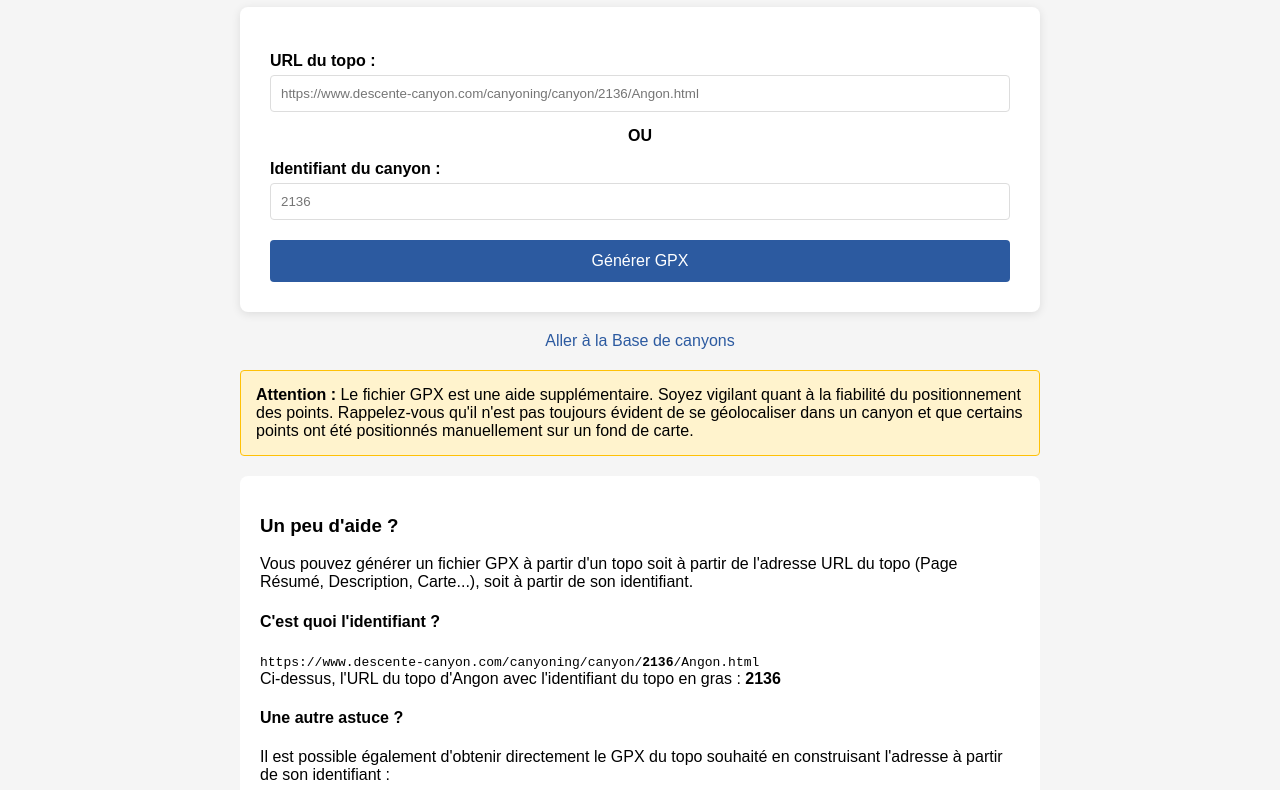
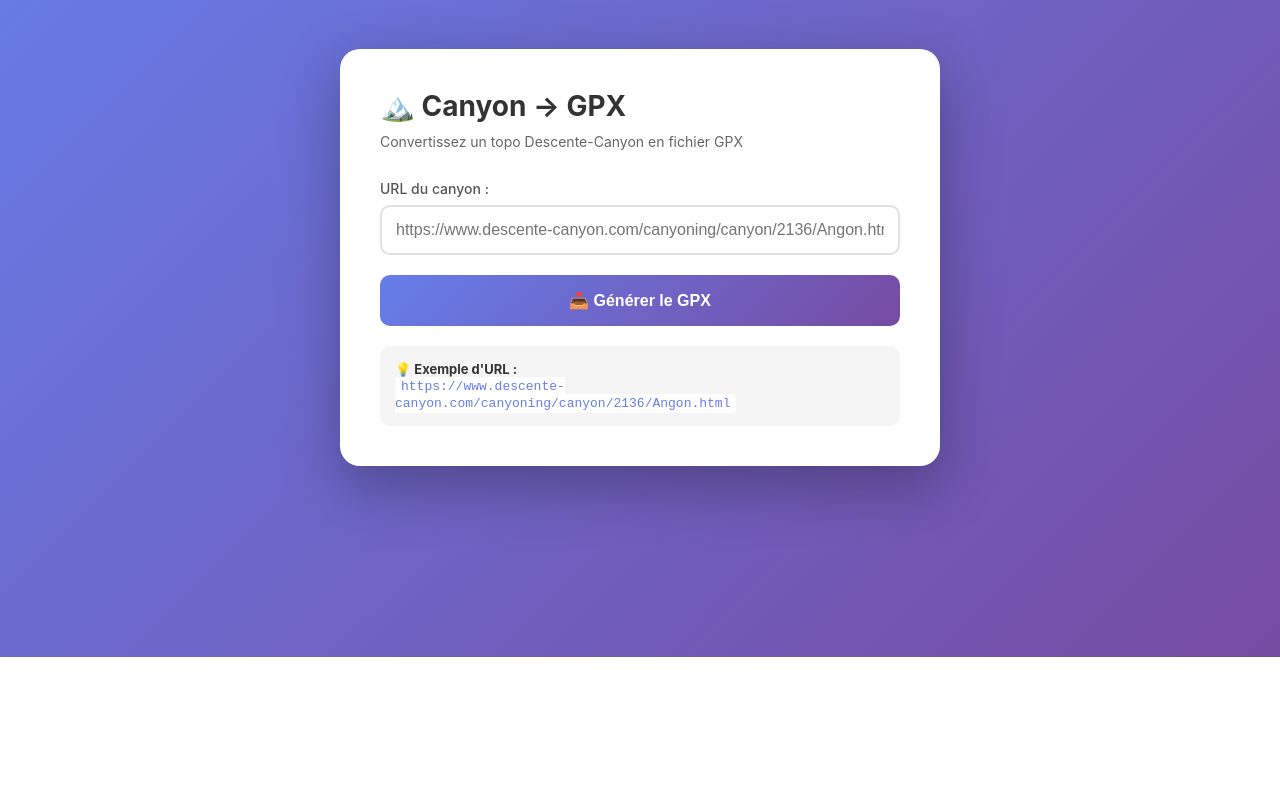
Before and after one commit to turbopuj/dc-js, a website: page public/index.html in a window 1280 px wide. Shown: the part 143-933 px from the top of the page. After the commit the page ends 800 px from the top, so only its background shows below. Drawn offline with Linux system fonts and the light colour scheme.

Commit message:
Refactor index.html for improved UI and UX
Updated the title and improved styling for better user experience. Adjusted input fields and button styles for consistency and added a new subtitle.

```diff
--- a/public/index.html
+++ b/public/index.html
@@ -3,143 +3,223 @@
 <head>
   <meta charset="UTF-8">
   <meta name="viewport" content="width=device-width, initial-scale=1.0">
-  <title>Conversion Descente Canyon vers GPX</title>
+  <title>Convertisseur Canyon → GPX</title>
   <style>
+    * {
+      margin: 0;
+      padding: 0;
+      box-sizing: border-box;
+    }
+
     body {
-      font-family: Arial, sans-serif;
-      max-width: 800px;
-      margin: 50px auto;
+      font-family: -apple-system, BlinkMacSystemFont, 'Segoe UI', Roboto, sans-serif;
+      background: linear-gradient(135deg, #667eea 0%, #764ba2 100%);
+      min-height: 100vh;
+      display: flex;
+      align-items: center;
+      justify-content: center;
       padding: 20px;
-      background-color: #f5f5f5;
     }
+
+    .container {
+      background: white;
+      padding: 40px;
+      border-radius: 20px;
+      box-shadow: 0 20px 60px rgba(0,0,0,0.3);
+      max-width: 600px;
+      width: 100%;
+    }
+
     h1 {
-      color: #2c5aa0;
-      text-align: center;
+      color: #333;
+      margin-bottom: 10px;
+      font-size: 28px;
     }
-    form {
-      background: white;
-      padding: 30px;
-      border-radius: 8px;
-      box-shadow: 0 2px 10px rgba(0,0,0,0.1);
+
+    .subtitle {
+      color: #666;
+      margin-bottom: 30px;
+      font-size: 14px;
     }
+
+    .input-group {
+      margin-bottom: 20px;
+    }
+
     label {
       display: block;
-      margin: 15px 0 5px;
-      font-weight: bold;
+      margin-bottom: 8px;
+      color: #555;
+      font-weight: 500;
+      font-size: 14px;
     }
-    input[type="text"], input[type="number"] {
+
+    input {
       width: 100%;
-      padding: 10px;
-      border: 1px solid #ddd;
+      padding: 14px;
+      border: 2px solid #e0e0e0;
+      border-radius: 10px;
+      font-size: 16px;
+      transition: all 0.3s;
+    }
+
+    input:focus {
+      outline: none;
+      border-color: #667eea;
+      box-shadow: 0 0 0 3px rgba(102, 126, 234, 0.1);
+    }
+
+    button {
+      width: 100%;
+      padding: 16px;
+      background: linear-gradient(135deg, #667eea 0%, #764ba2 100%);
+      color: white;
+      border: none;
+      border-radius: 10px;
+      font-size: 16px;
+      font-weight: 600;
+      cursor: pointer;
+      transition: transform 0.2s, box-shadow 0.2s;
+    }
+
+    button:hover {
+      transform: translateY(-2px);
+      box-shadow: 0 10px 25px rgba(102, 126, 234, 0.4);
+    }
+
+    button:active {
+      transform: translateY(0);
+    }
+
+    button:disabled {
+      opacity: 0.6;
+      cursor: not-allowed;
+      transform: none;
+    }
+
+    .example {
+      background: #f5f5f5;
+      padding: 15px;
+      border-radius: 10px;
+      margin-top: 20px;
+      font-size: 13px;
+      color: #666;
+    }
+
+    .example strong {
+      color: #333;
+    }
+
+    .example code {
+      background: white;
+      padding: 2px 6px;
       border-radius: 4px;
-      box-sizing: border-box;
+      font-family: monospace;
+      color: #667eea;
     }
-    button {
-      background-color: #2c5aa0;
-      color: white;
-      padding: 12px 30px;
-      border: none;
-      border-radius: 4px;
-      cursor: pointer;
-      font-size: 16px;
-      margin-top: 20px;
-      width: 100%;
+
+    .status {
+      margin-top: 15px;
+      padding: 12px;
+      border-radius: 8px;
+      font-size: 14px;
+      display: none;
     }
-    button:hover {
-      background-color: #1e3d6e;
+
+    .status.error {
+      background: #fee;
+      color: #c33;
+      border: 1px solid #fcc;
     }
-    .alert {
-      background-color: #fff3cd;
-      border: 1px solid #ffc107;
-      padding: 15px;
-      border-radius: 4px;
-      margin: 20px 0;
-    }
-    .examples img {
-      max-width: 100%;
-      height: auto;
-      margin: 10px 0;
-      border-radius: 4px;
-    }
-    .help {
-      background: white;
-      padding: 20px;
-      border-radius: 8px;
-      margin-top: 20px;
-    }
-    .divider {
-      text-align: center;
-      margin: 15px 0;
-      font-weight: bold;
-    }
-    a {
-      color: #2c5aa0;
-      text-decoration: none;
-    }
-    a:hover {
-      text-decoration: underline;
+
+    .status.success {
+      background: #efe;
+      color: #3c3;
+      border: 1px solid #cfc;
     }
   </style>
 </head>
 <body>
-  <h1>Convertisseur Descente Canyon</h1>
+  <div class="container">
+    <h1>🏔️ Canyon → GPX</h1>
+    <p class="subtitle">Convertissez un topo Descente-Canyon en fichier GPX</p>
 
-  <form id="gpxForm">
-    <label for="url">URL du topo :</label>
-    <input type="text" id="url" name="url" placeholder="https://www.descente-canyon.com/canyoning/canyon/2136/Angon.html">
+    <form id="gpxForm">
+      <div class="input-group">
+        <label for="url">URL du canyon :</label>
+        <input
+          type="url"
+          id="url"
+          name="url"
+          placeholder="https://www.descente-canyon.com/canyoning/canyon/2136/Angon.html"
+          required
+        >
+      </div>
 
-    <div class="divider">OU</div>
+      <button type="submit" id="submitBtn">
+        📥 Générer le GPX
+      </button>
 
-    <label for="id">Identifiant du canyon :</label>
-    <input type="number" id="id" name="id" placeholder="2136">
+      <div id="status" class="status"></div>
+    </form>
 
-    <button type="submit">Générer GPX</button>
-  </form>
-
-  <p style="text-align: center; margin-top: 20px;">
-    <a href="https://www.descente-canyon.com" target="_blank">Aller à la Base de canyons</a>
-  </p>
-
-  <div class="alert">
-    <strong>Attention :</strong> Le fichier GPX est une aide supplémentaire. Soyez vigilant quant à la fiabilité du positionnement des points. Rappelez-vous qu'il n'est pas toujours évident de se géolocaliser dans un canyon et que certains points ont été positionnés manuellement sur un fond de carte.
-  </div>
-
-  <div class="help">
-    <h3>Un peu d'aide ?</h3>
-    <p>Vous pouvez générer un fichier GPX à partir d'un topo soit à partir de l'adresse URL du topo (Page Résumé, Description, Carte...), soit à partir de son identifiant.</p>
-
-    <h4>C'est quoi l'identifiant ?</h4>
-    <p>
-      <code>https://www.descente-canyon.com/canyoning/canyon/<strong>2136</strong>/Angon.html</code><br>
-      Ci-dessus, l'URL du topo d'Angon avec l'identifiant du topo en gras : <strong>2136</strong>
-    </p>
-
-    <h4>Une autre astuce ?</h4>
-    <p>Il est possible également d'obtenir directement le GPX du topo souhaité en construisant l'adresse à partir de son identifiant :</p>
-    <p><code>https://descente-canyon.vercel.app/api/dc_to_gpx?id=<strong>#IDENTIFIANT#</strong></code></p>
-    <p>Exemple : <a href="/api/dc_to_gpx?id=2136" target="_blank">https://descente-canyon.vercel.app/api/dc_to_gpx?id=2136</a></p>
+    <div class="example">
+      <strong>💡 Exemple d'URL :</strong><br>
+      <code>https://www.descente-canyon.com/canyoning/canyon/2136/Angon.html</code>
+    </div>
   </div>
 
   <script>
-    document.getElementById('gpxForm').addEventListener('submit', function(e) {
+    const form = document.getElementById('gpxForm');
+    const submitBtn = document.getElementById('submitBtn');
+    const status = document.getElementById('status');
+
+    form.addEventListener('submit', async (e) => {
       e.preventDefault();
 
       const url = document.getElementById('url').value;
-      const id = document.getElementById('id').value;
 
-      let apiUrl = '/api/dc_to_gpx?';
-
-      if (url) {
-        apiUrl += 'url=' + encodeURIComponent(url);
-      } else if (id) {
-        apiUrl += 'id=' + id;
-      } else {
-        alert('Veuillez renseigner une URL ou un identifiant');
+      if (!url) {
+        showStatus('Veuillez saisir une URL', 'error');
         return;
       }
 
-      window.location.href = apiUrl;
+      submitBtn.disabled = true;
+      submitBtn.textContent = '⏳ Génération en cours...';
+      status.style.display = 'none';
+
+      try {
+        const response = await fetch(`/api/generate-gpx?url=${encodeURIComponent(url)}`);
+
+        if (response.ok) {
+          const blob = await response.blob();
+          const downloadUrl = window.URL.createObjectURL(blob);
+          const a = document.createElement('a');
+          a.href = downloadUrl;
+          a.download = `canyon-${Date.now()}.gpx`;
+          document.body.appendChild(a);
+          a.click();
+          document.body.removeChild(a);
+          window.URL.revokeObjectURL(downloadUrl);
+
+          showStatus('✅ GPX téléchargé avec succès !', 'success');
+        } else {
+          const errorText = await response.text();
+          showStatus(`❌ Erreur : ${errorText}`, 'error');
+        }
+      } catch (error) {
+        showStatus(`❌ Erreur réseau : ${error.message}`, 'error');
+      } finally {
+        submitBtn.disabled = false;
+        submitBtn.textContent = '📥 Générer le GPX';
+      }
     });
+
+    function showStatus(message, type) {
+      status.textContent = message;
+      status.className = `status ${type}`;
+      status.style.display = 'block';
+    }
   </script>
 </body>
 </html>
```
